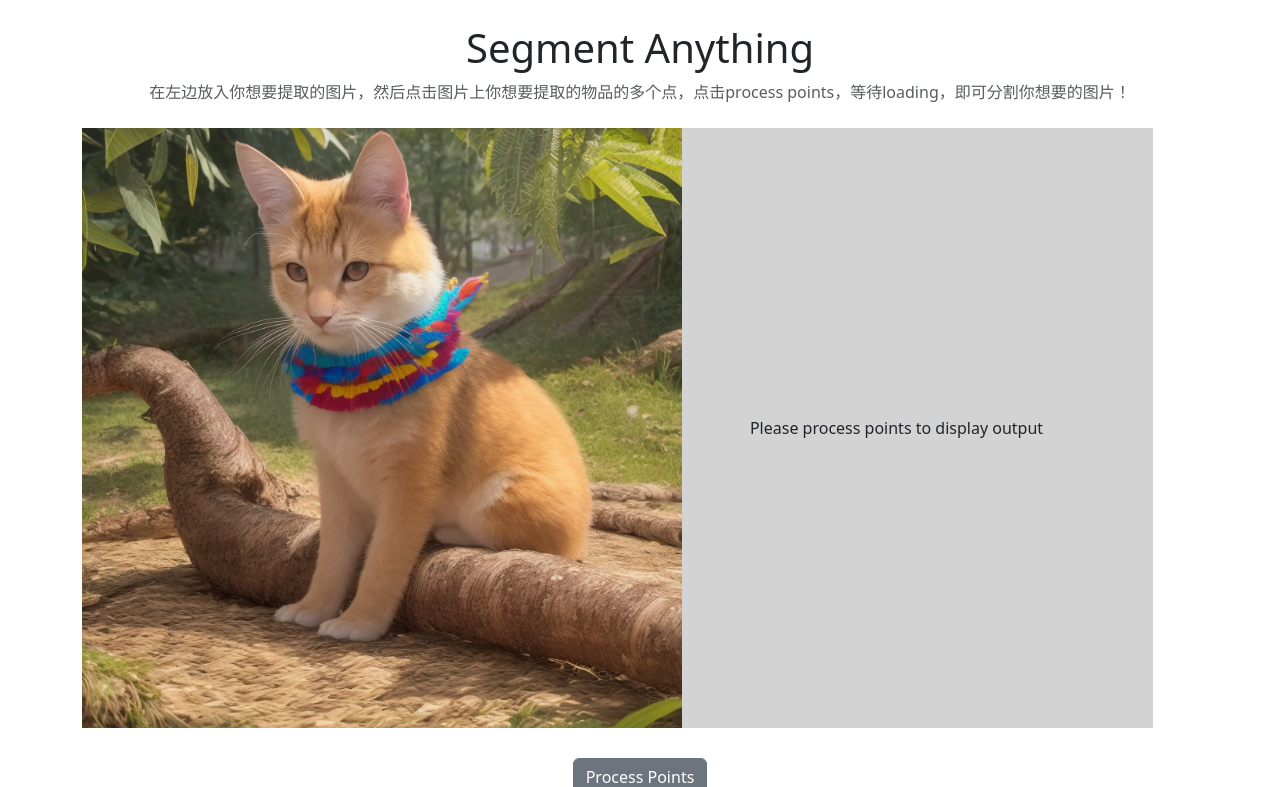
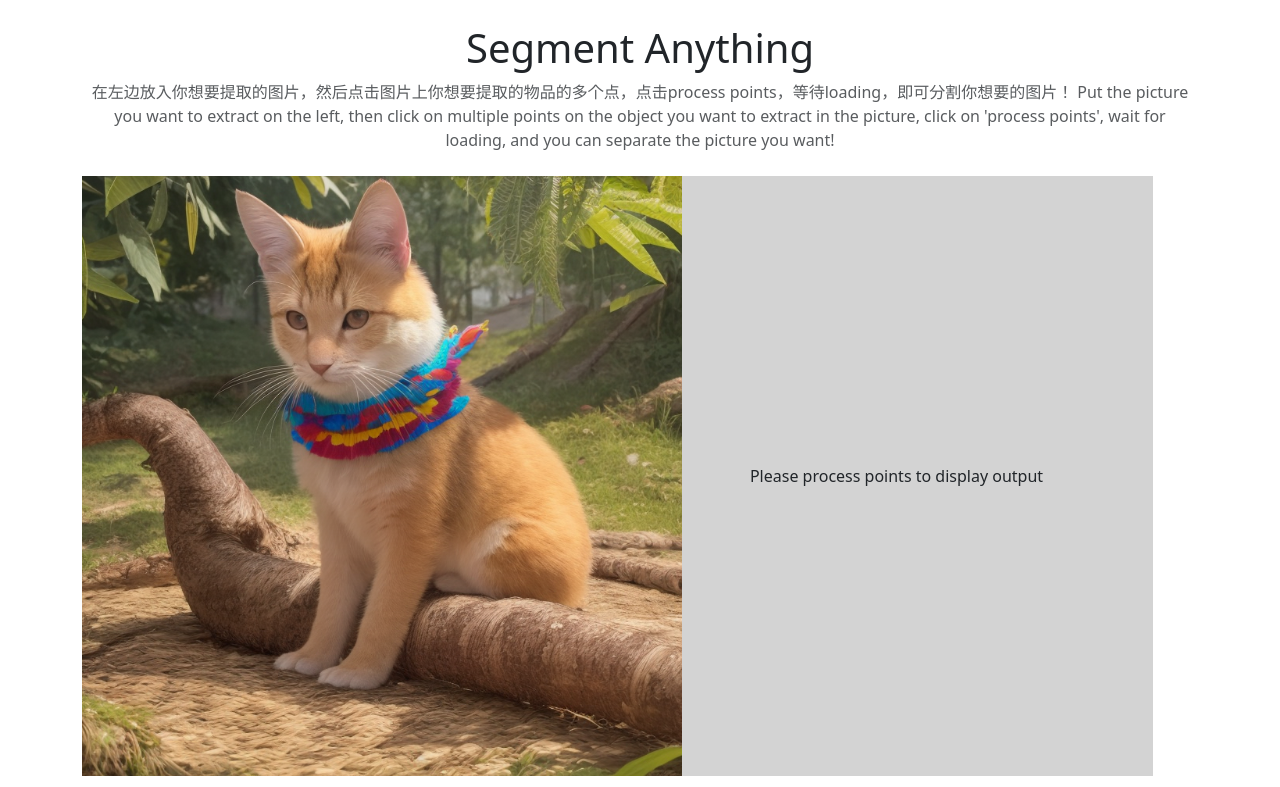
Before and after one commit to varhuman/SAM-webui, a Flask app: page / in a window 1280 px wide. Shown: the top 787 px of the page. Run offline with Flask 3, Linux system fonts and the light colour scheme; some libraries are stand-ins or nearby versions.

```diff
--- a/templates/index.html
+++ b/templates/index.html
@@ -14,7 +14,9 @@
         <h1 class="text-center">Segment Anything</h1>
 
         <!-- Add your hint text here -->
-        <p class="text-center text-muted">在左边放入你想要提取的图片，然后点击图片上你想要提取的物品的多个点，点击process points，等待loading，即可分割你想要的图片！</p>
+        <p class="text-center text-muted">在左边放入你想要提取的图片，然后点击图片上你想要提取的物品的多个点，点击process points，等待loading，即可分割你想要的图片！
+            Put the picture you want to extract on the left, then click on multiple points on the object you want to extract in the picture, click on 'process points', wait for loading, and you can separate the picture you want!
+        </p>
 
         <div class="row mt-4">
             <div class="col-md-6">
```
Also changed, not shown: assets/clickpoints.png (added), assets/mask.png (added), assets/webui.png (added), readme.md (added), 1 other file.
